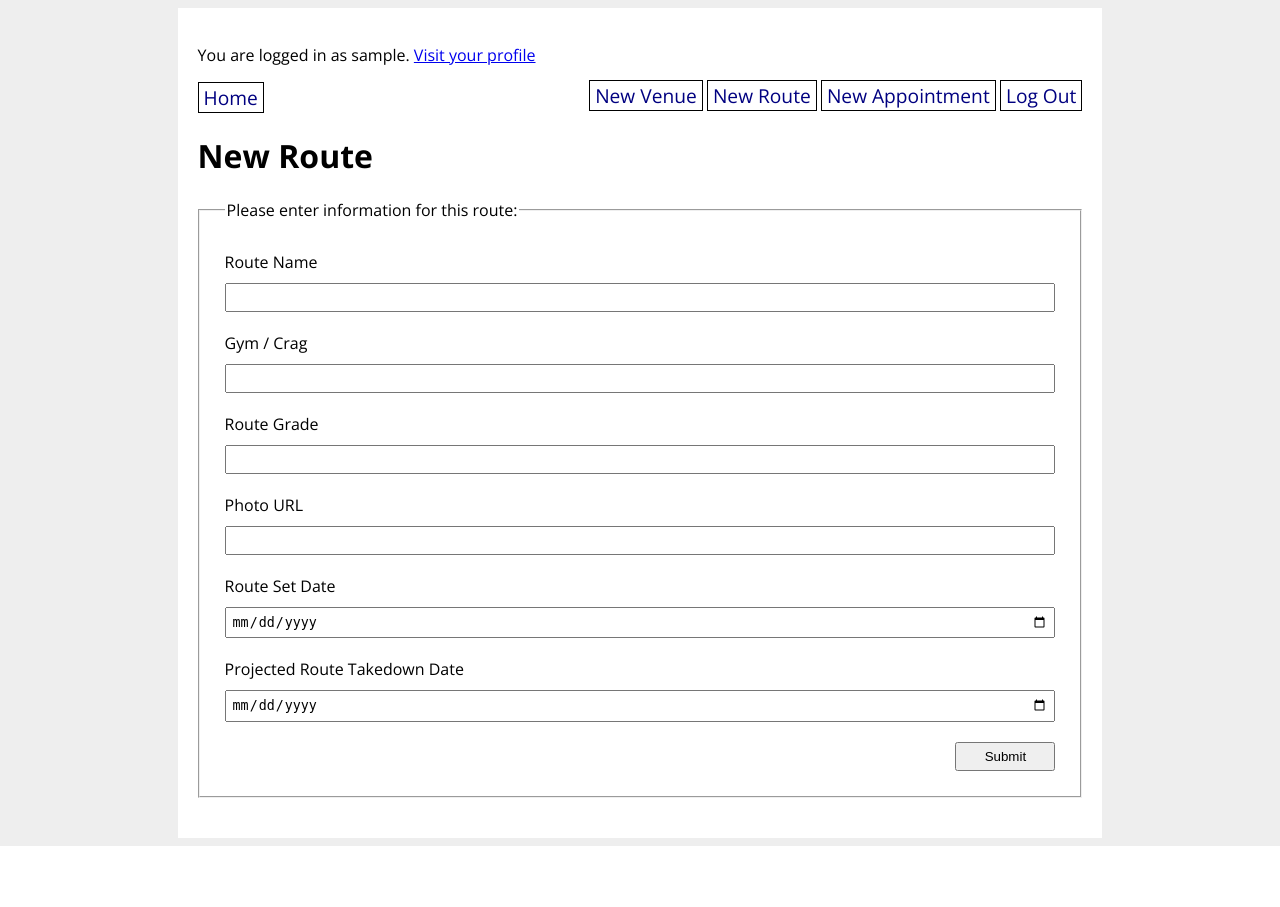
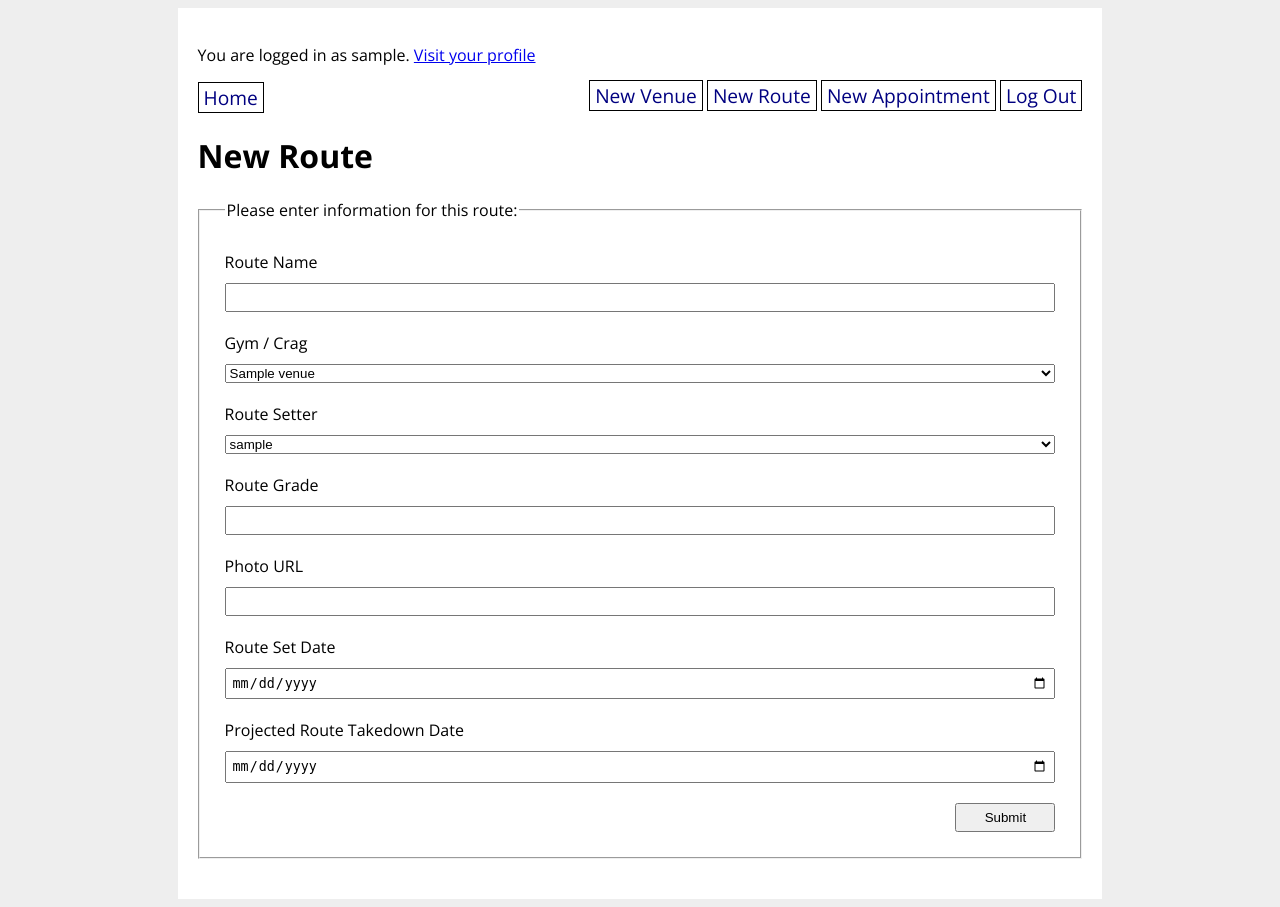
Before and after one commit to energeist/climbunity, a Flask app: page /new_route in a window 1280 px wide. Before the commit the page ends 846 px from the top, so only its background shows below. Run offline with Flask 2, Linux system fonts and the light colour scheme; a user stored in the database is signed in; tables that the repository leaves empty hold one stand-in row (values such as "Sample post"); parts of the project's set-up code (start-up, migrations or seed data) failed here and were passed over.

Commit message:
added setter dropdowns

```diff
--- a/climbunity_app/main/forms.py
+++ b/climbunity_app/main/forms.py
@@ -10,8 +10,8 @@ from wtforms.fields.html5 import DateField, TimeField, DateTimeField, DateTimeLo
 # from flask_login import current_user
 
 # TODO: add route tags and styles to route creation form, display tags and styles on routes in views
-# TODO: datetime validation
 # TODO: filter by style when adding users to a route (query route style and validate style, then query users with that style)
+# TODO: write tests
 # TODO: add data and go nuts
 
 class VenueForm(FlaskForm):
@@ -38,7 +38,10 @@ class RouteForm(FlaskForm):
             DataRequired(),
             Length(min=1, max=200, message="Your route name needs to be betweeen 1 and 200 chars")
         ])
-    venue_id = IntegerField('Gym / Crag') ## change this to a select field with queryfactory for venues
+    venue_id = QuerySelectField('Gym / Crag',
+        query_factory=lambda: Venue.query) ## change this to a select field with queryfactory for venues
+    setter_id = QuerySelectField('Route Setter',
+        query_factory=lambda: User.query)
     grade = StringField('Route Grade')
     photo_url = StringField('Photo URL')
     route_set_date = DateField('Route Set Date')
@@ -57,15 +60,6 @@ class AscentForm(FlaskForm):
 
 class AppointmentForm(FlaskForm):
     """Form for creating an appointment"""
-    # DateTimeLocal is being an absolute pain in my ass so we're doing this oldschool
-    # appointment_date = DateField(
-    #     'Appointment Date',
-    #     validators=[DataRequired()]
-    # )
-    # appointment_time = TimeField(
-    #     'Appointment Time',
-    #     validators=[DataRequired()]
-    # )
     appointment_datetime = DateTimeLocalField(
         'Appointment Date and Time',
         format='%Y-%m-%dT%H:%M',
@@ -79,13 +73,8 @@ class AppointmentForm(FlaskForm):
         query_factory=lambda: User.query
     )
 
-    # TODO: This validation needs some work
     def validate_appointment_datetime(self, appointment_datetime):
         if appointment_datetime.data <= datetime.now():
             raise ValidationError("The appointment date cannot be in the past!")
 
-    # def validate_appointment_time(self, appointment_time):
-    #     if self.validate_appointment_date and appointment_time.data < datetime.time(datetime.now()):
-    #         raise ValidationError("Appointments must be made for the future")
-
     submit = SubmitField('Submit')
--- a/climbunity_app/main/routes.py
+++ b/climbunity_app/main/routes.py
@@ -85,8 +85,8 @@ def new_route():
             image_url = '/static/img/no_image.jpeg'
         new_route = Route(
             name=form.name.data,
-            venue_id = form.venue_id.data,
-            setter_id = None,
+            venue_id = form.venue_id.data.id,
+            setter_id = form.setter_id.data.id,
             grade=form.grade.data,
             photo_url=image_url,
             route_set_date=form.route_set_date.data,
--- a/climbunity_app/templates/new_route.html
+++ b/climbunity_app/templates/new_route.html
@@ -19,6 +19,14 @@
         {{ form.venue_id }}
         <ul>
         {% for error in form.venue_id.errors %}
+            <li class="error">{{ error }}</li>
+        {% endfor %}
+        </ul>
+
+        {{ form.setter_id.label }}
+        {{ form.setter_id }}
+        <ul>
+        {% for error in form.setter_id.errors %}
             <li class="error">{{ error }}</li>
         {% endfor %}
         </ul>
```
